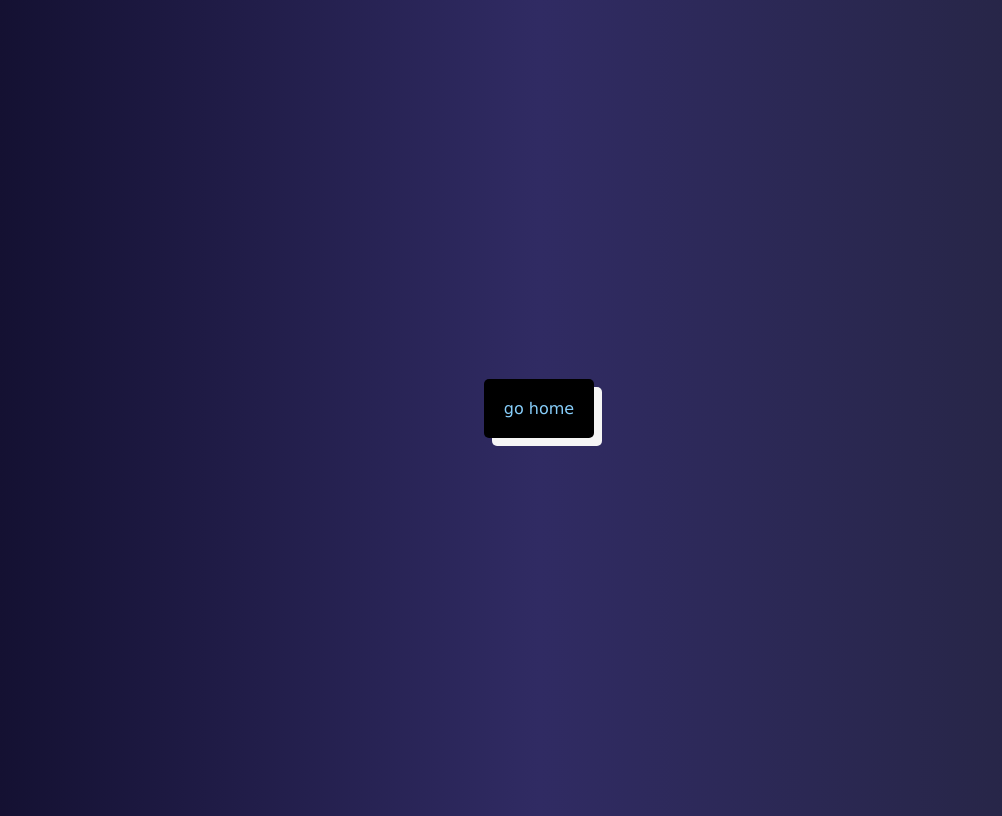
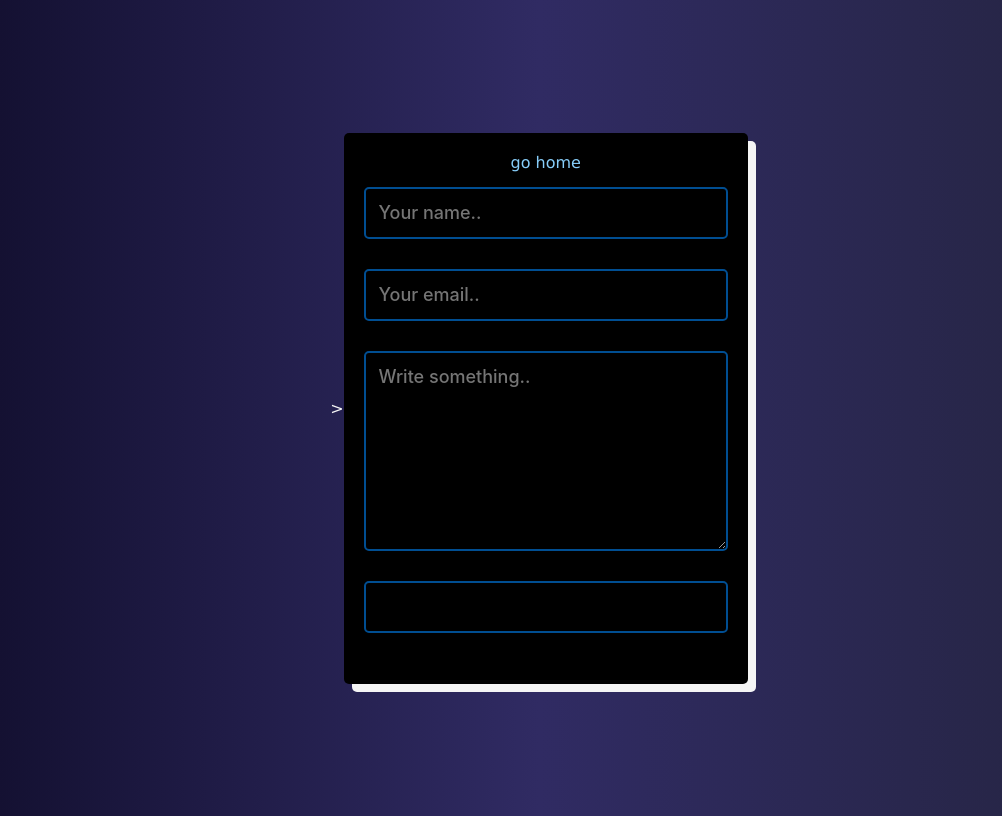
Before and after one commit to haideramjad70/mfirstrepo, a plain HTML site: page contact.html in a window 1280 px wide. Shown: the whole page, without its empty margins (101-1103 px from the left). Drawn offline with Linux system fonts and the light colour scheme.

Commit message:
changed website

```diff
--- a/contact.html
+++ b/contact.html
@@ -12,8 +12,16 @@
   </head>
 
 <body>
-<body/>
+</body>>
 <div class = 'card'>
   <a href="/index.html">go home</a>
+  <form name="contact" netlify>
+    <input class="form" type="text" id="name" name="name" placeholder="Your name..">
+    <br />
+    <input class="form" type="text" id="email" name="email" placeholder="Your email..">
+    <br />
+    <textarea class="form" id="subject" name="subject" placeholder="Write something.." style="height:200px"></textarea>
+    <button class="form" type="submit">Send</button>
+    </form>
   </div>
-<html/>
+</html>
--- a/style.css
+++ b/style.css
@@ -35,3 +35,16 @@ a:hover{
   background: linear-gradient(to right, #000428, #004e92);
   color: white;
 }
+
+.form {
+  font-family: -apple-system, BlinkMacSystemFont, 'Segoe UI', Roboto, Oxygen, Ubuntu, Cantarell, 'Open Sans', 'Helvetica Neue', sans-serif;
+  font-weight:500;
+  font-size: 18px;
+  border-radius: 5px;
+  line-height: 22px;
+  background-color: transparent;
+  border:2px solid #004e92;
+  padding: 13px;
+  margin: 15px 0px;
+  width:100%;
+}
```
Also changed, not shown: index.html (+1 -1 lines).
